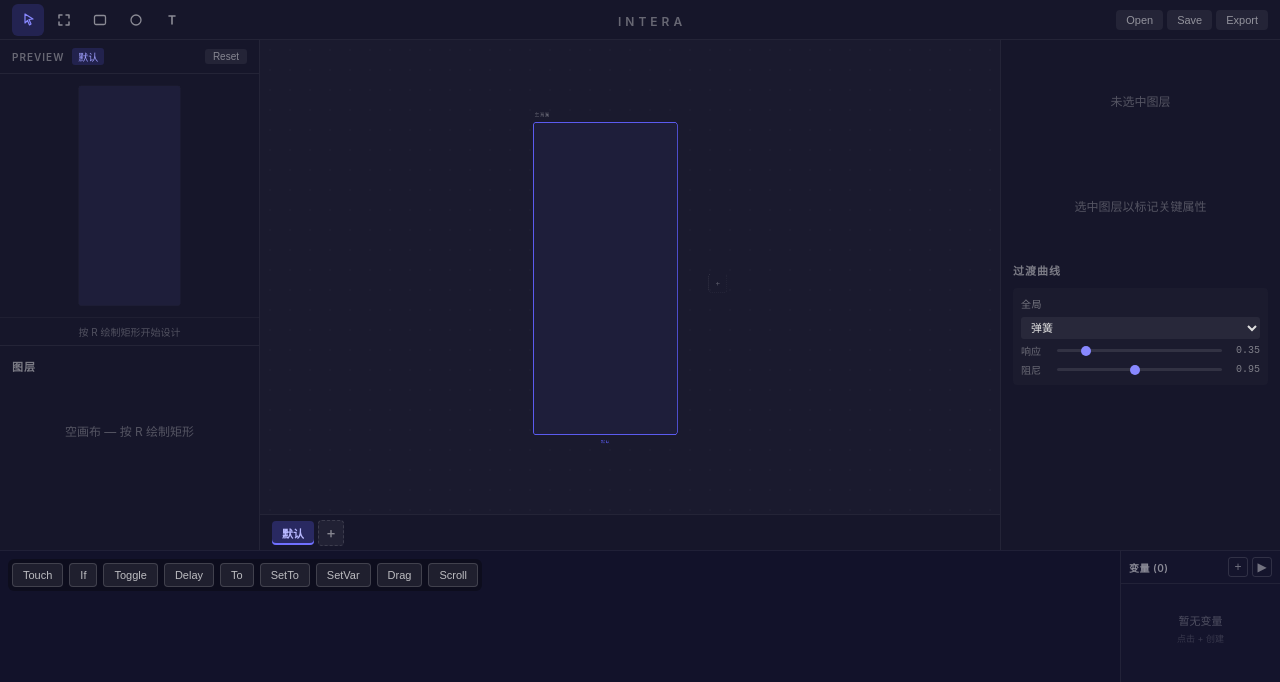
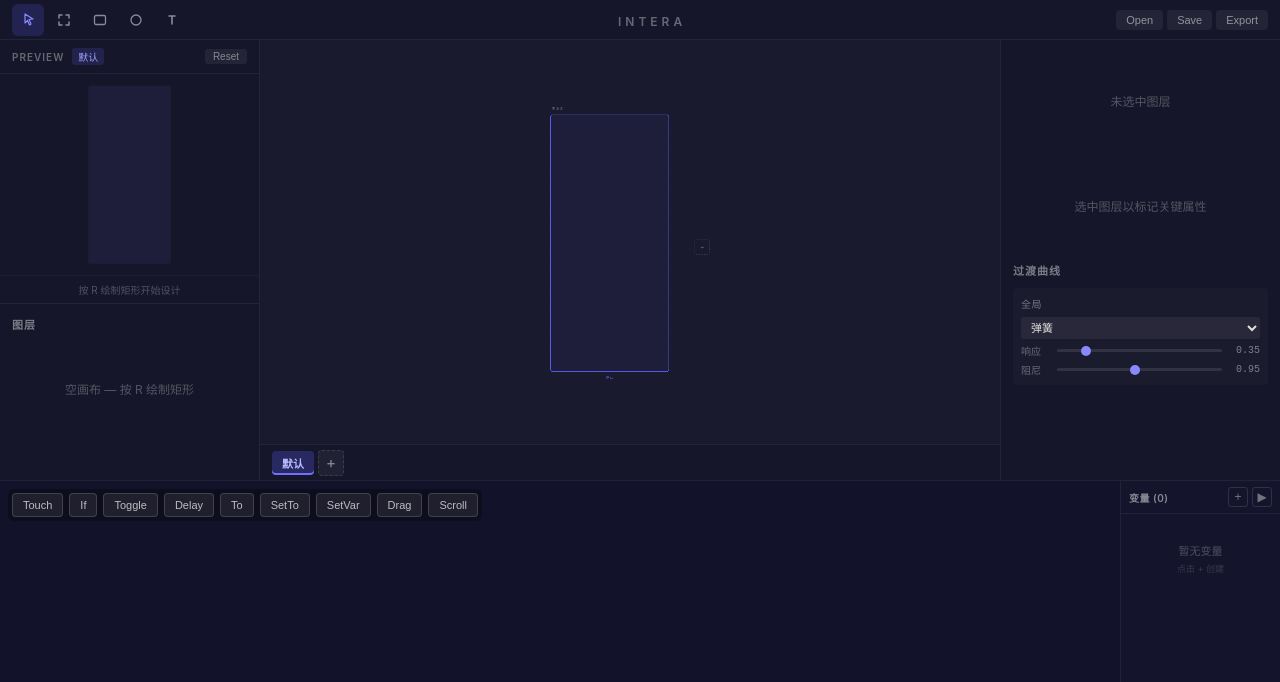
Before and after one commit to kenefe/Intera, a Vue app: page / in a window 1280 px wide. Shown: the top 682 px of the page. Built offline with nearby package versions, Linux system fonts and the light colour scheme.

Commit message:
polish: Patch 画布高度 250→320px + overflow auto 支持滚动
- .patch-row height 250→320px, max-height 45vh
- .patch-canvas overflow hidden→auto, 节点多时可滚动

```diff
--- a/src/App.vue
+++ b/src/App.vue
@@ -202,8 +202,9 @@ onUnmounted(() => {
 
 .patch-row {
   display: flex;
-  height: 250px;
+  height: 320px;
   min-height: 200px;
+  max-height: 45vh;
 }
 
 .canvas-area {
--- a/src/components/patch/PatchCanvas.vue
+++ b/src/components/patch/PatchCanvas.vue
@@ -275,7 +275,7 @@ function onClickConnection(conn: PatchConnection, e: MouseEvent): void {
   min-width: 0;
   height: 100%;
   background: #12122a;
-  overflow: hidden;
+  overflow: auto;
   border-top: 1px solid rgba(255, 255, 255, 0.06);
   outline: none;
 }
```
